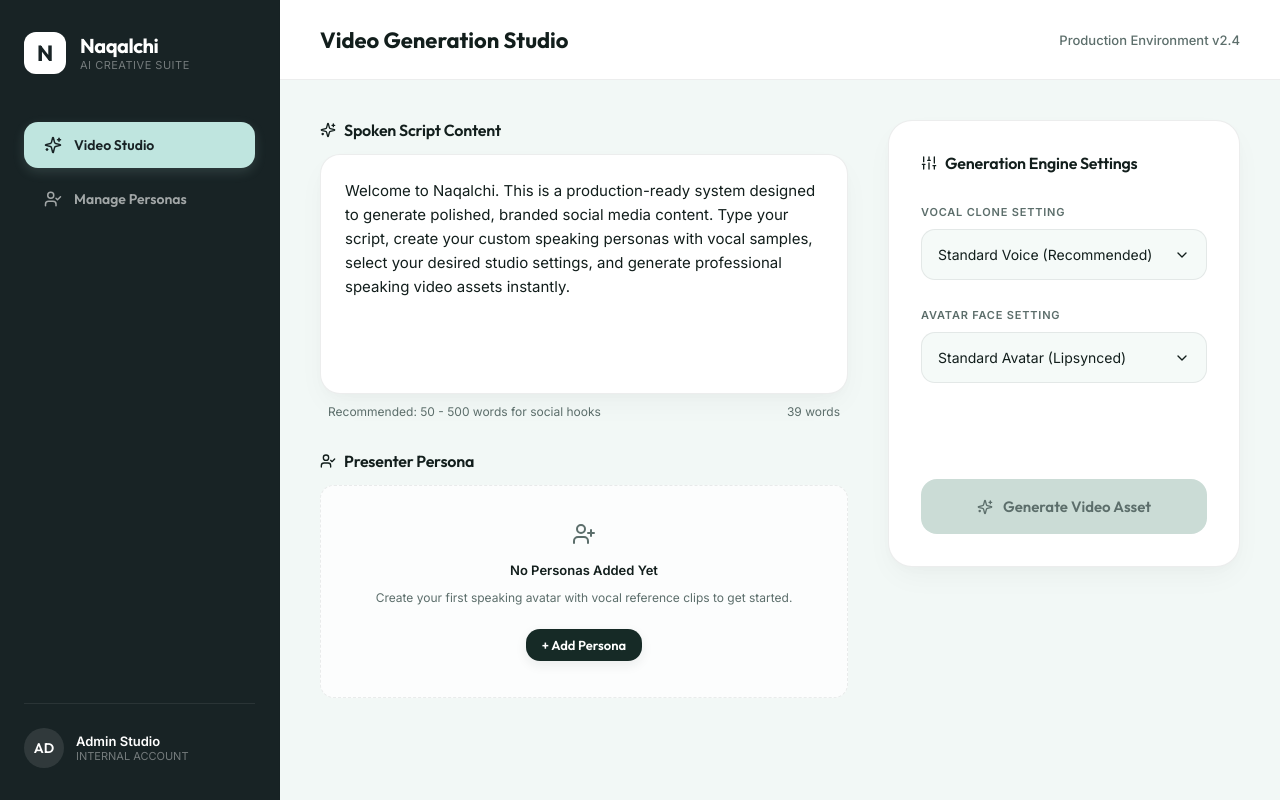
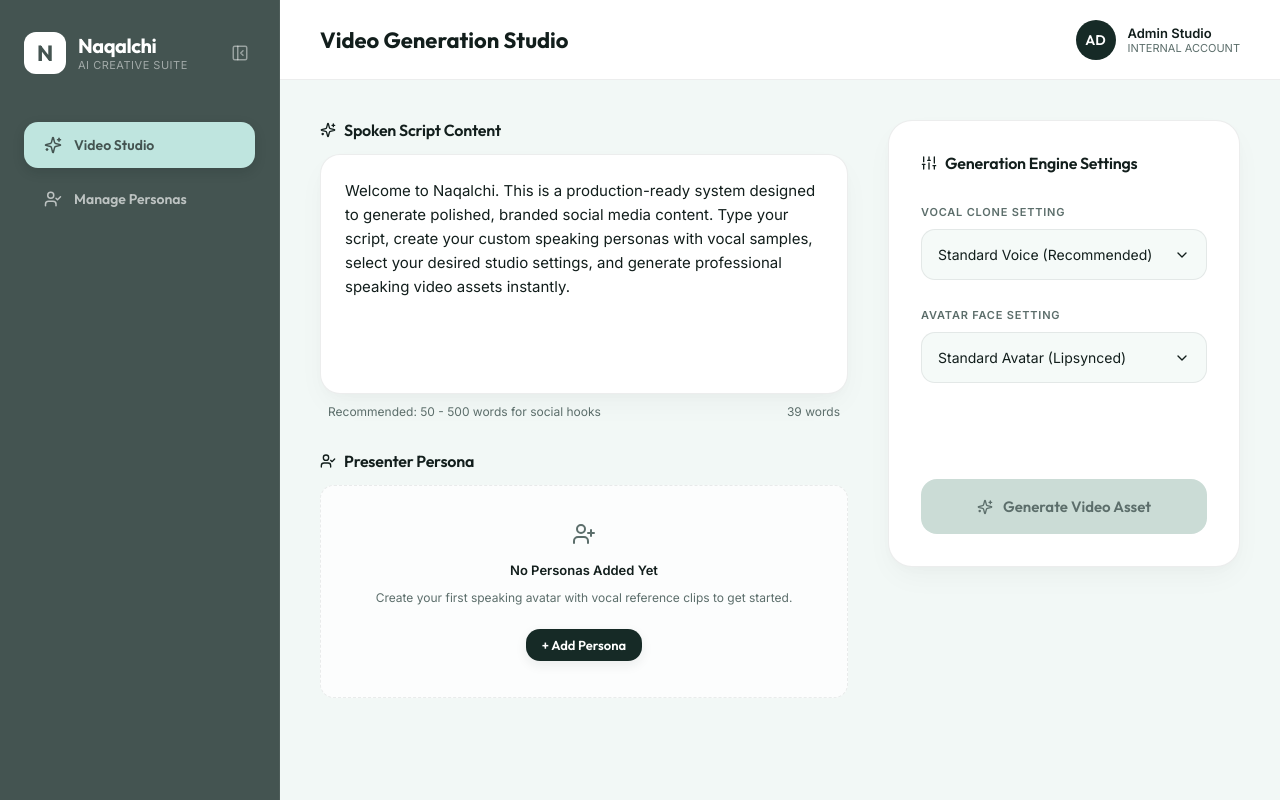
Before and after one commit to vids07/Naqalchi, a React (Vite) app: page / in a window 1280 px wide. Built offline with nearby package versions, Linux system fonts and the light colour scheme.

Commit message:
UI Updates

```diff
--- a/src/App.tsx
+++ b/src/App.tsx
@@ -13,7 +13,9 @@ import {
   Sparkles,
   UserCheck,
   FileAudio,
-  FileVideo
+  FileVideo,
+  PanelLeft,
+  PanelLeftClose
 } from 'lucide-react';
 
 interface Persona {
@@ -38,16 +40,19 @@ export default function App() {
   // Navigation Tabs
   const [activeTab, setActiveTab] = useState<'generate' | 'personas'>('generate');
 
+  // Sidebar Collapse state (ChatGPT-style)
+  const [isSidebarCollapsed, setIsSidebarCollapsed] = useState<boolean>(false);
+
   // Application State - Personas (Starts empty by default as requested)
   const [personas, setPersonas] = useState<Persona[]>(() => {
-    const saved = localStorage.getItem('naqalchi_personas');
+    const saved = localStorage.getItem('naqalchi_production_personas');
     if (saved) return JSON.parse(saved);
     return []; // Empty by default
   });
 
   // Persist Personas
   useEffect(() => {
-    localStorage.setItem('naqalchi_personas', JSON.stringify(personas));
+    localStorage.setItem('naqalchi_production_personas', JSON.stringify(personas));
   }, [personas]);
 
   // Main Generator State
@@ -313,7 +318,7 @@ export default function App() {
   };
 
   return (
-    <div className="app-container">
+    <div className={`app-container ${isSidebarCollapsed ? 'sidebar-collapsed' : ''}`}>
       {/* SaaS Premium Left Sidebar Layout */}
       <aside className="app-sidebar">
         <div className="brand-section">
@@ -322,6 +327,13 @@ export default function App() {
             <h1>Naqalchi</h1>
             <p>AI CREATIVE SUITE</p>
           </div>
+          <button
+            className="btn-collapse-sidebar"
+            onClick={() => setIsSidebarCollapsed(true)}
+            title="Collapse sidebar"
+          >
+            <PanelLeftClose size={18} />
+          </button>
         </div>
 
         <nav className="nav-menu">
@@ -341,27 +353,31 @@ export default function App() {
           </button>
         </nav>
 
-        <div className="sidebar-footer">
-          <div className="user-profile">
-            <div className="user-avatar">AD</div>
-            <div className="user-meta">
-              <h4 style={{ color: '#ffffff' }}>Admin Studio</h4>
-              <p>INTERNAL ACCOUNT</p>
-            </div>
-          </div>
-        </div>
       </aside>
 
       {/* Main Right Full-Viewport Content Area */}
       <main className="main-content">
         <header className="top-header">
-          <h2 className="page-title">
-            {activeTab === 'generate' ? 'Video Generation Studio' : 'Manage Presenters'}
-          </h2>
           <div style={{ display: 'flex', alignItems: 'center', gap: '16px' }}>
-            <span style={{ fontSize: '13px', color: 'var(--text-muted)', fontWeight: 500 }}>
-              Production Environment v2.4
-            </span>
+            {isSidebarCollapsed && (
+              <button
+                className="btn-expand-sidebar"
+                onClick={() => setIsSidebarCollapsed(false)}
+                title="Expand sidebar"
+              >
+                <PanelLeft size={20} />
+              </button>
+            )}
+            <h2 className="page-title">
+              {activeTab === 'generate' ? 'Video Generation Studio' : 'Manage Presenters'}
+            </h2>
+          </div>
+          <div className="user-profile">
+            <div className="user-avatar" style={{ background: 'var(--accent-dark)', color: '#ffffff' }}>AD</div>
+            <div className="user-meta">
+              <h4 style={{ color: 'var(--text-dark)', fontSize: '13px', fontWeight: 600 }}>Admin Studio</h4>
+              <p style={{ color: 'var(--text-muted)', fontSize: '11px' }}>INTERNAL ACCOUNT</p>
+            </div>
           </div>
         </header>
 
--- a/src/index.css
+++ b/src/index.css
@@ -1,7 +1,7 @@
 /* index.css */
 :root {
   --bg-app: #f2f8f6;
-  --bg-sidebar: #182325; /* Gorgeous, premium Deep Metallic Slate with subtle sage/steel undertones */
+  --bg-sidebar: #445451; /* Soft Eucalyptus Slate (Lighter Mineral Sage-Charcoal) */
   --bg-card: #ffffff;
   --bg-pill-active: #bfe5df;
   --bg-pill-hover: #e8f5f2;
@@ -62,7 +62,7 @@ body {
   overflow: hidden;
 }
 
-/* Left Sidebar - Premium Deep Metallic Slate */
+/* Left Sidebar - Premium Dark Forest Green */
 .app-sidebar {
   width: 280px;
   height: 100%;
@@ -72,15 +72,67 @@ body {
   display: flex;
   flex-direction: column;
   justify-content: space-between;
-  border-right: 1px solid var(--border-color);
+  border-right: 1px solid rgba(255, 255, 255, 0.05);
   flex-shrink: 0;
+  transition: var(--transition-smooth);
+  position: relative;
+}
+
+/* Sidebar Collapsed State (ChatGPT style) */
+.sidebar-collapsed .app-sidebar {
+  width: 0;
+  padding-left: 0;
+  padding-right: 0;
+  opacity: 0;
+  pointer-events: none;
+  border-right-color: transparent;
 }
 
 .brand-section {
   display: flex;
   align-items: center;
-  gap: 14px;
+  gap: 12px;
   margin-bottom: 48px;
+  width: 100%;
+  overflow: hidden;
+}
+
+.btn-collapse-sidebar {
+  background: transparent;
+  border: none;
+  color: rgba(255, 255, 255, 0.45);
+  cursor: pointer;
+  padding: 6px;
+  border-radius: 8px;
+  display: flex;
+  align-items: center;
+  justify-content: center;
+  transition: var(--transition-smooth);
+  margin-left: auto;
+  flex-shrink: 0;
+}
+
+.btn-collapse-sidebar:hover {
+  color: #ffffff;
+  background: rgba(255, 255, 255, 0.08);
+}
+
+.btn-expand-sidebar {
+  background: transparent;
+  border: none;
+  color: var(--text-muted);
+  cursor: pointer;
+  padding: 8px;
+  border-radius: 10px;
+  display: flex;
+  align-items: center;
+  justify-content: center;
+  transition: var(--transition-smooth);
+}
+
+.btn-expand-sidebar:hover {
+  color: var(--text-dark);
+  background: rgba(15, 28, 26, 0.05);
 }
 
 .brand-logo {
@@ -108,7 +160,7 @@ body {
 
 .brand-info p {
   font-size: 11px;
-  color: rgba(255, 255, 255, 0.4);
+  color: rgba(255, 255, 255, 0.5);
   text-transform: uppercase;
   letter-spacing: 0.5px;
 }
@@ -127,7 +179,7 @@ body {
   border-radius: 14px;
   font-size: 14px;
   font-weight: 600;
-  color: rgba(255, 255, 255, 0.6);
+  color: rgba(255, 255, 255, 0.65);
   cursor: pointer;
   transition: var(--transition-smooth);
   font-family: var(--font-title);
@@ -144,9 +196,9 @@ body {
 }
 
 .nav-tab.active {
-  background: var(--bg-pill-active);
+  background: #bfe5df;
   color: var(--bg-sidebar);
-  box-shadow: 0 4px 12px rgba(191, 229, 223, 0.15);
+  box-shadow: 0 4px 12px rgba(15, 28, 26, 0.15);
 }
 
 .sidebar-footer {
@@ -192,6 +244,7 @@ body {
   display: flex;
   flex-direction: column;
   overflow: hidden;
+  transition: var(--transition-smooth);
 }
 
 /* Sub-Header bar */
```
